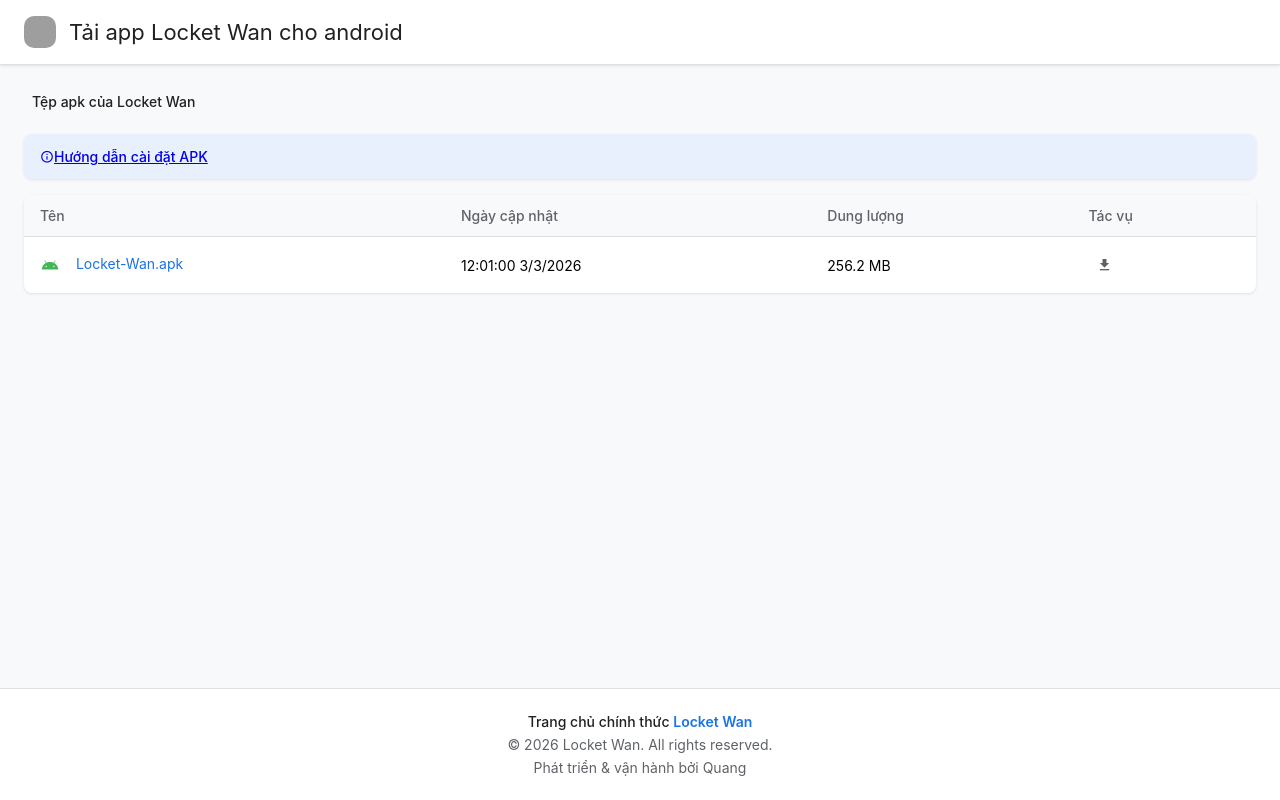
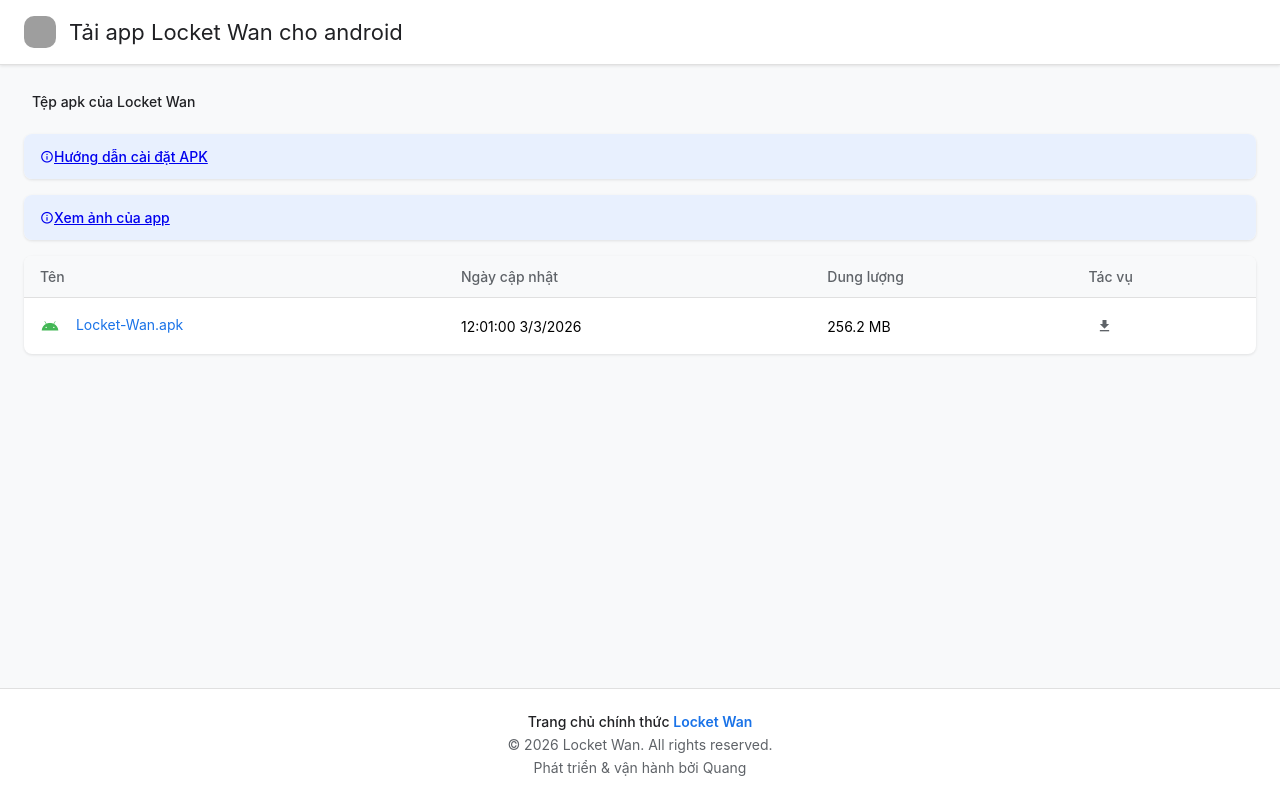
Before and after one commit to bquang2k6/download-apk, a plain HTML site: page index.html in a window 1280 px wide. Drawn offline with Linux system fonts and the light colour scheme; grey boxes are pictures that could not be loaded.

Commit message:
add preview app

```diff
--- a/index.html
+++ b/index.html
@@ -695,6 +695,13 @@
       </div>
 
     </div>
+    <div class="install-guide">
+      <div class="guide-header" onclick="toggleGuide()">
+        <a href="https://locket-wan.top/download-apk" class="mdi mdi-information-outline">Xem ảnh của app</a>
+        <span class="mdi" id="guideArrow"></span>
+      </div>
+
+    </div>
 
 
     <!-- Desktop File List -->
```
